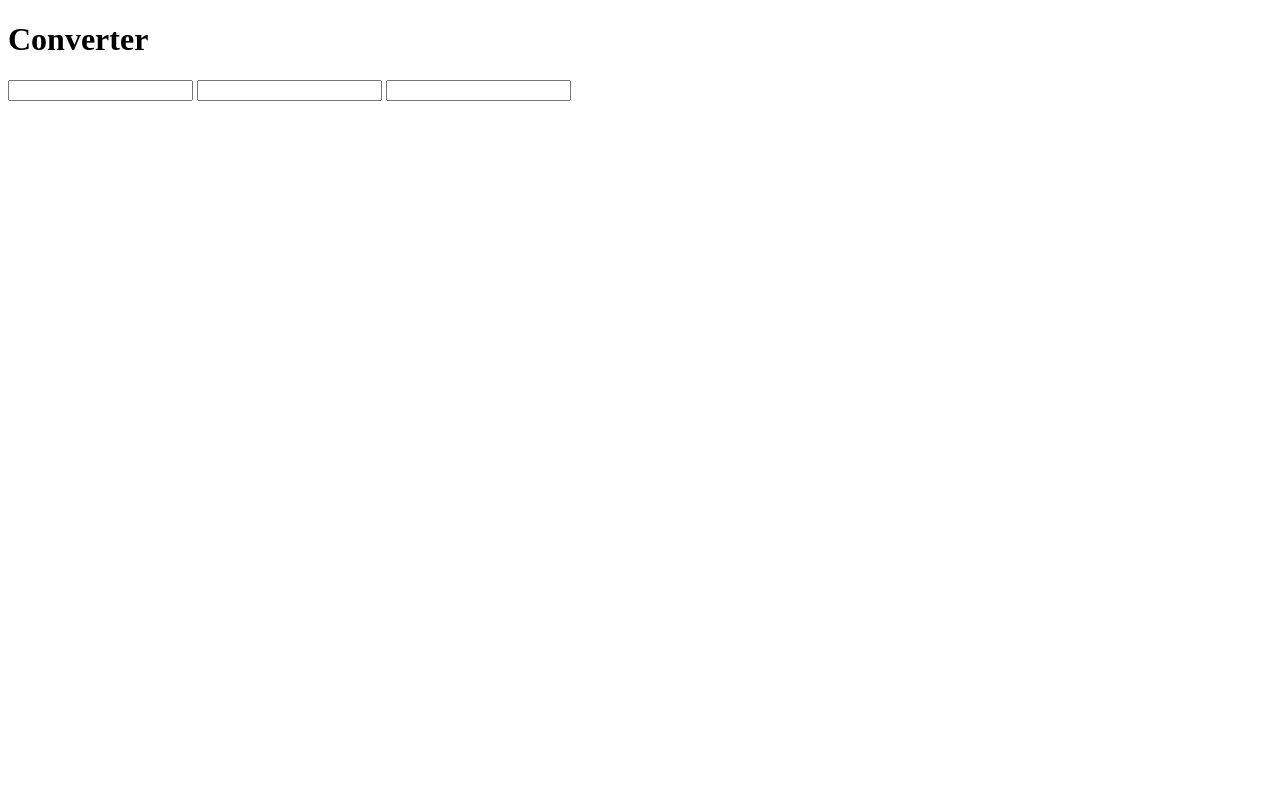
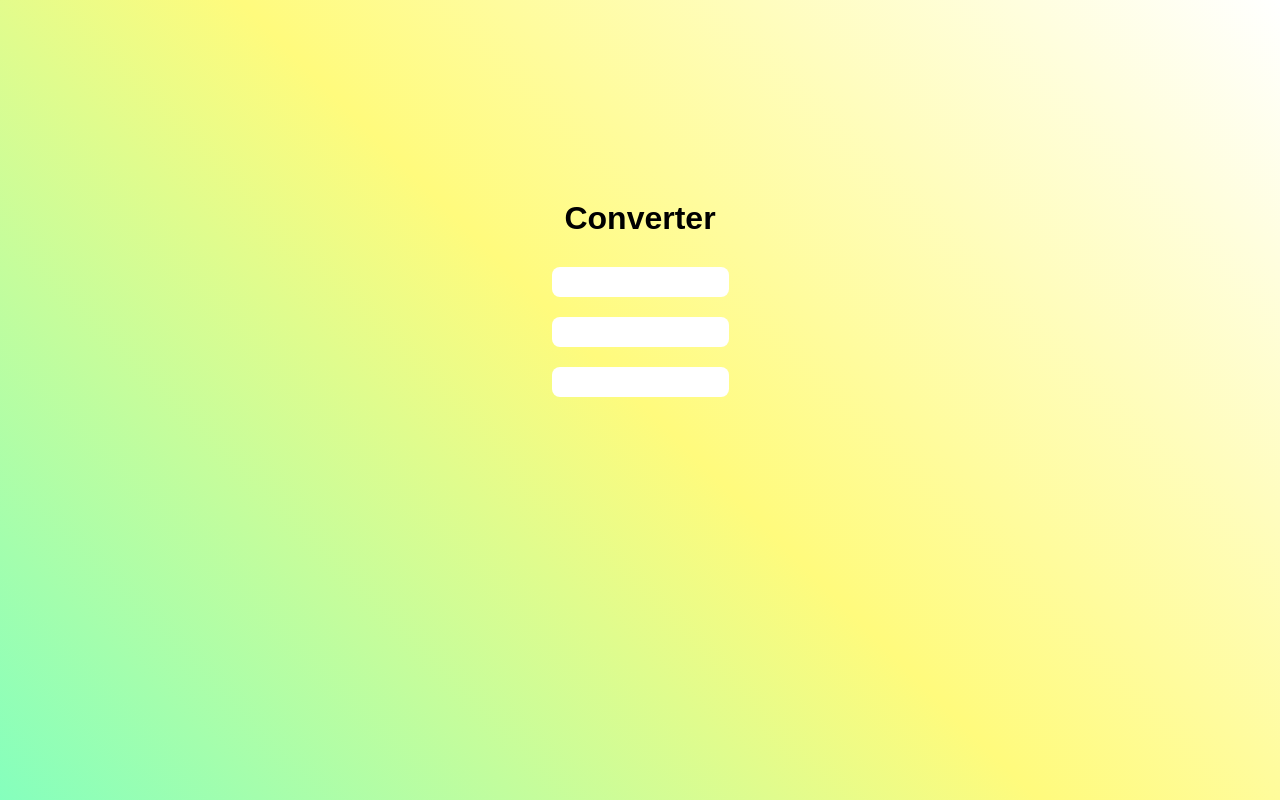
Before and after one commit to zillomoons/temperature_converter, a plain HTML site: page index.html in a window 1280 px wide. Drawn offline with Linux system fonts and the light colour scheme.

Commit message:
added styles

```diff
--- a/index.html
+++ b/index.html
@@ -14,9 +14,9 @@
             <h1>Converter</h1>
         </header>
         <section class="inputs">
-            <input type="text" name="celcius" id="celcius" class="inputs">
-            <input type="text" name="fahrenheit" id="fahrenheit" class="inputs">
-            <input type="text" name="kelvin" id="kelvin" class="inputs">
+            <input type="text" name="celcius" id="celcius" class="input">
+            <input type="text" name="fahrenheit" id="fahrenheit" class="input">
+            <input type="text" name="kelvin" id="kelvin" class="input">
         </section>
     </main>
     <script src="app.js"></script>
--- a/style.css
+++ b/style.css
@@ -0,0 +1,44 @@
+* {
+    margin: 0;
+    padding: 0;
+    font-family: sans-serif;
+}
+
+main {
+    width: 100%;
+    height: 100vh;
+    background-color: #85FFBD;
+    background-image: linear-gradient(45deg, #85FFBD 0%, #FFFB7D 50%, #ffffff 100%);
+}
+
+header {
+    display: flex;
+    justify-content: center;
+    padding-top: 200px;
+}
+h1 {
+    margin-bottom: 30px;
+}
+
+.inputs {
+    display: flex;
+    flex-direction: column;
+    align-items: center;
+    justify-content: center;
+    gap: 20px;
+    max-width: 768px;
+    margin: 0 auto;
+}
+
+.inputs .input {
+    padding-top: 15px;
+    border: none;
+    border-radius: 8px;
+    outline: none;
+    appearance: none;
+    text-align: center;
+    transition: 0.4s;
+}
+.inputs:focus {
+    box-shadow: 0px 0px 6px 1px rgba(0, 0, 0, 0.2);
+}
```
